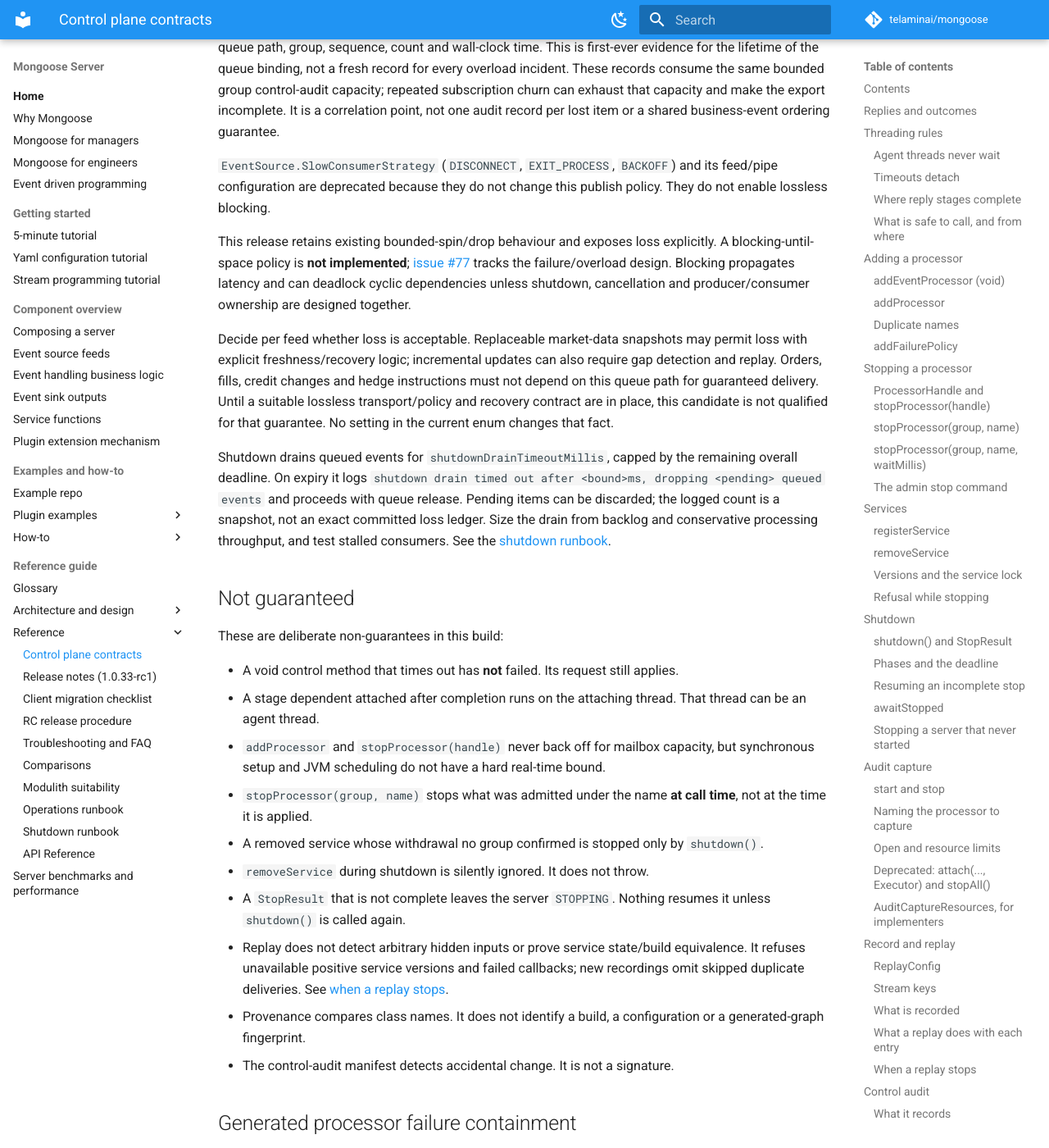
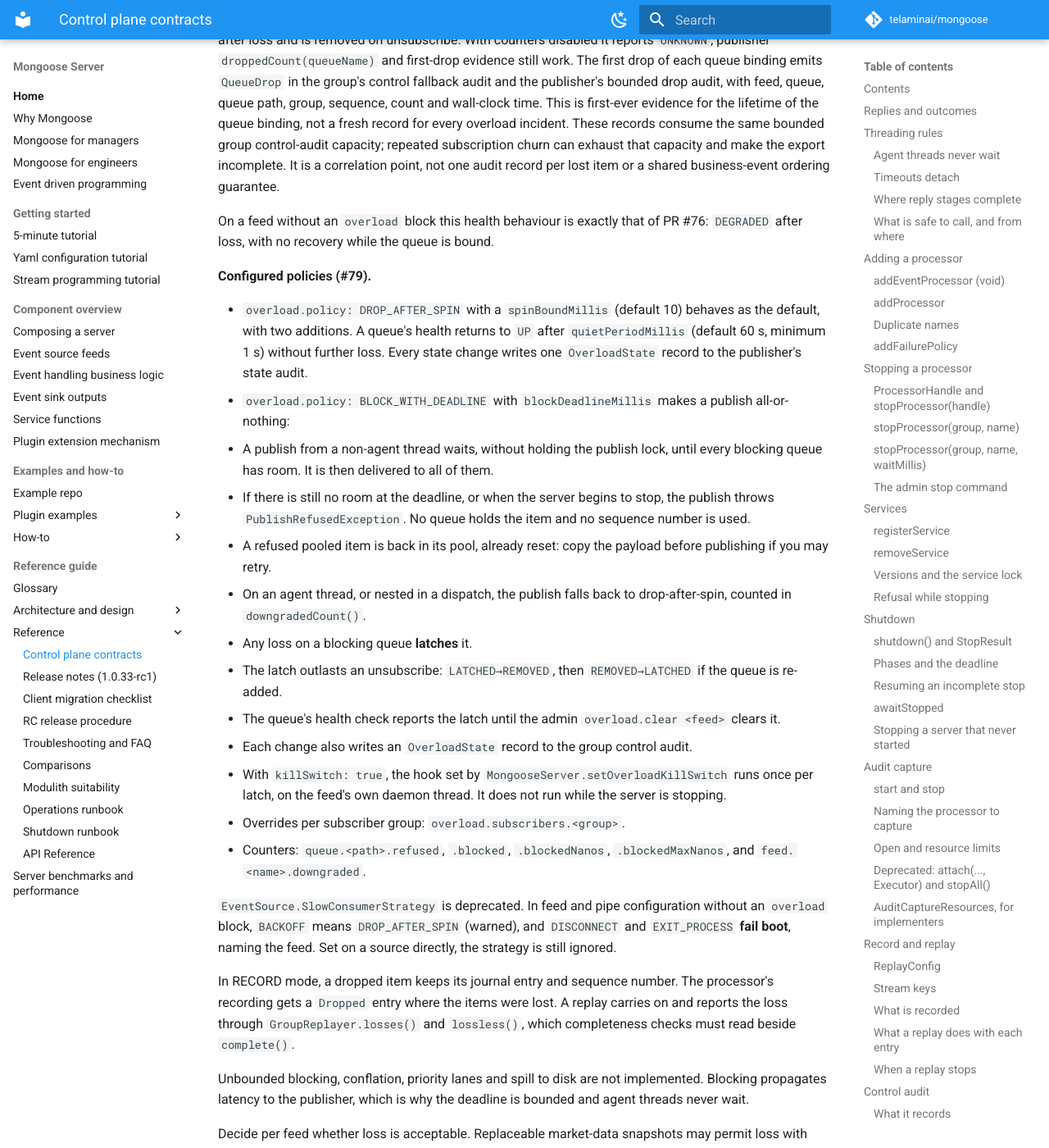
Before and after one commit to telaminai/mongoose, an MkDocs documentation site: the page built from docs/reference/control-plane-contracts.md, in a window 1280 px wide and 1400 px high, scrolled down 28720 px. Shown: the whole window at 82% size. Built offline with MkDocs 1.6.1 and Material for MkDocs 9.7.7, drawn with Linux system fonts in a browser that asks for light colours; comment, search, counter and statistics services are not loaded; some of the changed text lies outside the part shown.

Commit message:
#79 M4: client configuration guide, contracts, runbook, release notes
- docs/guide/overload-configuration.md: per-feed and per-subscriber policy
  choice for a market maker (never-drop venue session/health/fills/orders/
  credit/hedge, drop-tolerant market data and telemetry), deadlines, YAML and
  programmatic configuration, publishing rules, kill-switch wiring, operator
  runbook for LATCHED and overload.clear, and a checklist.
- control-plane-contracts "Overload and loss", operations runbook and the
  unreleased release notes updated for #79.

Co-Authored-By: Claude Opus 5.5 <noreply@anthropic.com>

```diff
--- a/docs/reference/control-plane-contracts.md
+++ b/docs/reference/control-plane-contracts.md
@@ -915,7 +915,11 @@ addFailurePolicy: THROW        # void addEventProcessor throws when the add does
 
 ## Overload and loss
 
-Ordinary publication retries a full target queue by spinning for approximately **10 ms**, then drops that item's
+Since telaminai/mongoose#79, each feed has an explicit overload policy. The default is described first, then the
+policies a feed can configure. See [Configuring overload and loss](../guide/overload-configuration.md) and
+[the design](../design/overload-policy.md).
+
+**Default (`DROP_AFTER_SPIN`, and any feed without an `overload` block).** Ordinary publication retries a full target queue by spinning for approximately **10 ms**, then drops that item's
 copy for that queue. Other target queues are still attempted. The dropped queue's pooled reference is released;
 this does not release another queue's reference. The publisher's aggregate `droppedCount()` increases.
 
@@ -941,18 +945,47 @@ These records consume the same bounded group control-audit capacity; repeated su
 that capacity and make the export incomplete. It is a correlation point, not one audit record per lost item
 or a shared business-event ordering guarantee.
 
-`EventSource.SlowConsumerStrategy` (`DISCONNECT`, `EXIT_PROCESS`, `BACKOFF`) and its feed/pipe configuration are
-deprecated because they do not change this publish policy. They do not enable lossless blocking.
+On a feed without an `overload` block this health behaviour is exactly that of PR #76: `DEGRADED` after loss, with
+no recovery while the queue is bound.
 
-This release retains existing bounded-spin/drop behaviour and exposes loss explicitly. A blocking-until-space
-policy is **not implemented**; [issue #77](https://github.com/telaminai/mongoose/issues/77) tracks the failure/overload
-design. Blocking propagates latency and can deadlock cyclic dependencies unless shutdown, cancellation and
-producer/consumer ownership are designed together.
+**Configured policies (#79).**
+
+- `overload.policy: DROP_AFTER_SPIN` with a `spinBoundMillis` (default 10) behaves as the default, with two
+  additions. A queue's health returns to `UP` after `quietPeriodMillis` (default 60 s, minimum 1 s) without
+  further loss. Every state change writes one `OverloadState` record to the publisher's state audit.
+- `overload.policy: BLOCK_WITH_DEADLINE` with `blockDeadlineMillis` makes a publish all-or-nothing:
+  - A publish from a non-agent thread waits, without holding the publish lock, until every blocking queue has
+    room. It is then delivered to all of them.
+  - If there is still no room at the deadline, or when the server begins to stop, the publish throws
+    `PublishRefusedException`. No queue holds the item and no sequence number is used.
+  - A refused pooled item is back in its pool, already reset: copy the payload before publishing if you may retry.
+  - On an agent thread, or nested in a dispatch, the publish falls back to drop-after-spin, counted in
+    `downgradedCount()`.
+- Any loss on a blocking queue **latches** it.
+  - The latch outlasts an unsubscribe: `LATCHED→REMOVED`, then `REMOVED→LATCHED` if the queue is re-added.
+  - The queue's health check reports the latch until the admin `overload.clear <feed>` clears it.
+  - Each change also writes an `OverloadState` record to the group control audit.
+  - With `killSwitch: true`, the hook set by `MongooseServer.setOverloadKillSwitch` runs once per latch, on the
+    feed's own daemon thread. It does not run while the server is stopping.
+- Overrides per subscriber group: `overload.subscribers.<group>`.
+- Counters: `queue.<path>.refused`, `.blocked`, `.blockedNanos`, `.blockedMaxNanos`, and `feed.<name>.downgraded`.
+
+`EventSource.SlowConsumerStrategy` is deprecated. In feed and pipe configuration without an `overload` block,
+`BACKOFF` means `DROP_AFTER_SPIN` (warned), and `DISCONNECT` and `EXIT_PROCESS` **fail boot**, naming the feed. Set
+on a source directly, the strategy is still ignored.
+
+In RECORD mode, a dropped item keeps its journal entry and sequence number. The processor's recording gets a
+`Dropped` entry where the items were lost. A replay carries on and reports the loss through
+`GroupReplayer.losses()` and `lossless()`, which completeness checks must read beside `complete()`.
+
+Unbounded blocking, conflation, priority lanes and spill to disk are not implemented. Blocking propagates latency
+to the publisher, which is why the deadline is bounded and agent threads never wait.
 
 Decide per feed whether loss is acceptable. Replaceable market-data snapshots may permit loss with explicit
 freshness/recovery logic; incremental updates can also require gap detection and replay. Orders, fills, credit
-changes and hedge instructions must not depend on this queue path for guaranteed delivery. Until a suitable
-lossless transport/policy and recovery contract are in place, this candidate is not qualified for that guarantee.
+changes and hedge instructions need `BLOCK_WITH_DEADLINE`, published from non-agent threads whose callers handle a
+refusal. The policy ends at the feed's publish call: it does not provide end-to-end delivery from the venue, and
+the client must still reconcile with the venue after a latch.
 No setting in the current enum changes that fact.
 
 Shutdown drains queued events for `shutdownDrainTimeoutMillis`, capped by the remaining overall deadline. On
--- a/mkdocs.yml
+++ b/mkdocs.yml
@@ -114,6 +114,7 @@ nav:
           - Investigate control audit: example/how-to/how-to-investigate-control-audit.md
           - Write a custom EventToInvokeStrategy: example/how-to/how-to-writing-a-custom-event-to-invoke-strategy.md
           - Event source read strategy: guide/read-strategy.md
+          - Configuring overload and loss: guide/overload-configuration.md
           - Zero‑GC object pooling: example/how-to/how-to-object-pool.md
           - Core pin agent threads: example/how-to/how-to-core-pin.md
           - Performance monitoring: example/how-to/how-to-performance-monitoring.md
```
Also changed, not shown: docs/guide/overload-configuration.md (added, +160 -0 lines), docs/reference/operations-runbook.md (+13 -3 lines), docs/release/release-notes-unreleased.md (+24 -0 lines).
